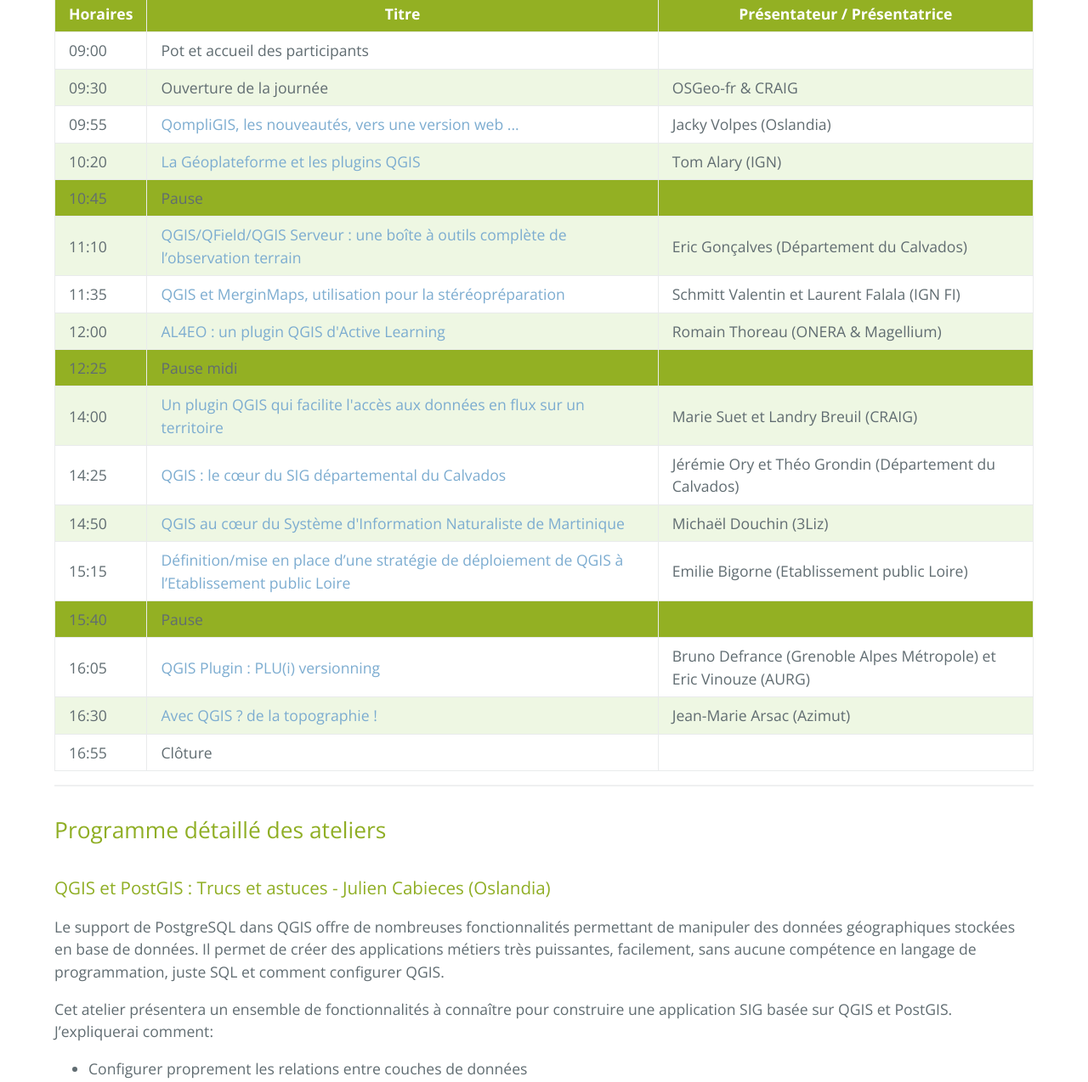
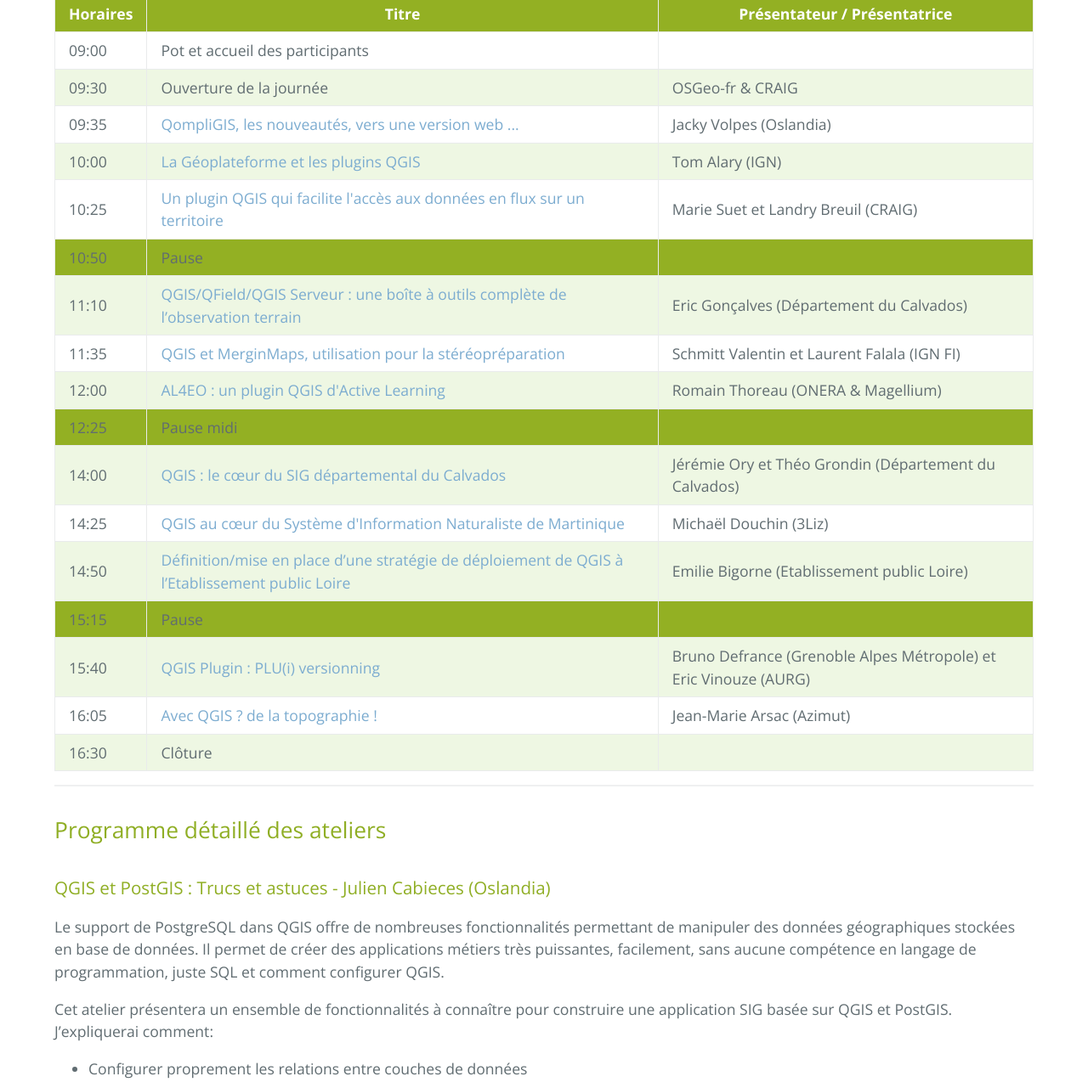
Before and after one commit to OSGeo-fr/QGIS-conf-fr-website, a Jekyll site: the page built from z20_programme.md, in a window 1280 px wide and 1400 px high, scrolled down 2110 px, cut to the strip 126-1400 px from the top of the window. Shown: the whole strip at 85% size. Built offline with Jekyll 4.4.1, drawn with Linux system fonts in a browser that asks for light colours.

Commit message:
Ajustement du programme

```diff
--- a/z20_programme.md
+++ b/z20_programme.md
@@ -88,17 +88,22 @@ Des contraintes techniques insolubles dans le budget disponible, nous empêchent
       <td>OSGeo-fr & CRAIG</td>
     </tr>
     <tr class="pair">
-      <td>09:55</td>
+      <td>09:35</td>
       <td><a href="#qompligis-les-nouveautés-vers-une-version-web----jacky-volpes-oslandia">QompliGIS, les nouveautés, vers une version web ...</a></td>
       <td>Jacky Volpes (Oslandia)</td>
     </tr>
     <tr class="impair">
-      <td>10:20</td>
+      <td>10:00</td>
       <td><a href="#la-géoplateforme-et-les-plugins-qgis---tom-alary-ign">La Géoplateforme et les plugins QGIS</a></td>
       <td>Tom Alary (IGN)</td>
     </tr>
+    <tr class="pair">
+      <td>10:25</td>
+      <td><a href="#un-plugin-qgis-qui-facilite-laccès-aux-données-en-flux-sur-un-territoire---marie-suet-et-landry-breuil-craig">Un plugin QGIS qui facilite l'accès aux données en flux sur un territoire</a></td>
+      <td>Marie Suet et Landry Breuil (CRAIG)</td>
+    </tr>
     <tr  class="pause">
-      <td>10:45</td>
+      <td>10:50</td>
       <td>Pause</td>
       <td></td>
     </tr>
@@ -124,41 +129,36 @@ Des contraintes techniques insolubles dans le budget disponible, nous empêchent
     </tr>
     <tr class="impair">
       <td>14:00</td>
-      <td><a href="#un-plugin-qgis-qui-facilite-laccès-aux-données-en-flux-sur-un-territoire---marie-suet-et-landry-breuil-craig">Un plugin QGIS qui facilite l'accès aux données en flux sur un territoire</a></td>
-      <td>Marie Suet et Landry Breuil (CRAIG)</td>
+      <td><a href="#qgis--le-coeur-du-sig-départemental-du-calvados---jérémie-ory-et-théo-grondin-département-du-calvados">QGIS : le cœur du SIG départemental du Calvados</a></td>
+      <td>Jérémie Ory et Théo Grondin (Département du Calvados)</td>
     </tr>
     <tr class="pair">
       <td>14:25</td>
-      <td><a href="#qgis--le-coeur-du-sig-départemental-du-calvados---jérémie-ory-et-théo-grondin-département-du-calvados">QGIS : le cœur du SIG départemental du Calvados</a></td>
-      <td>Jérémie Ory et Théo Grondin (Département du Calvados)</td>
+      <td><a href="#qgis-au-coeur-du-système-dinformation-naturaliste-de-martinique---michaël-douchin-3liz">QGIS au cœur du Système d'Information Naturaliste de Martinique</a></td>
+      <td>Michaël Douchin (3Liz)</td>
     </tr>
     <tr class="impair">
       <td>14:50</td>
-      <td><a href="#qgis-au-coeur-du-système-dinformation-naturaliste-de-martinique---michaël-douchin-3liz">QGIS au cœur du Système d'Information Naturaliste de Martinique</a></td>
-      <td>Michaël Douchin (3Liz)</td>
-    </tr>
-    <tr class="pair">
-      <td>15:15</td>
       <td><a href="#définitionmise-en-place-dune-stratégie-de-déploiement-de-qgis-à-letablissement-public-loire---emilie-bigorne-etablissement-public-loire">Définition/mise en place d’une stratégie de déploiement de QGIS à l’Etablissement public Loire</a></td>
       <td>Emilie Bigorne (Etablissement public Loire)</td>
     </tr>
     <tr class="pause">
-      <td>15:40</td>
+      <td>15:15</td>
       <td>Pause</td>
       <td></td>
     </tr>
-    <tr class="pair">
-      <td>16:05</td>
+    <tr class="impair">
+      <td>15:40</td>
       <td><a href="#qgis-plugin--plui-versionning---bruno-defrance-grenoble-alpes-métropole-et-eric-vinouze-aurg">QGIS Plugin : PLU(i) versionning</a></td>
       <td>Bruno Defrance (Grenoble Alpes Métropole) et Eric Vinouze (AURG)</td>
     </tr>
-    <tr class="impair">
-      <td>16:30</td>
+    <tr class="pair">
+      <td>16:05</td>
       <td><a href="#avec-qgis--de-la-topographie----jean-marie-arsac-azimut">Avec QGIS ? de la topographie !</a></td>
       <td>Jean-Marie Arsac (Azimut)</td>
     </tr>
-    <tr class="pair">
-      <td>16:55</td>
+    <tr class="impair">
+      <td>16:30</td>
       <td>Clôture</td>
       <td></td>
     </tr>
```
